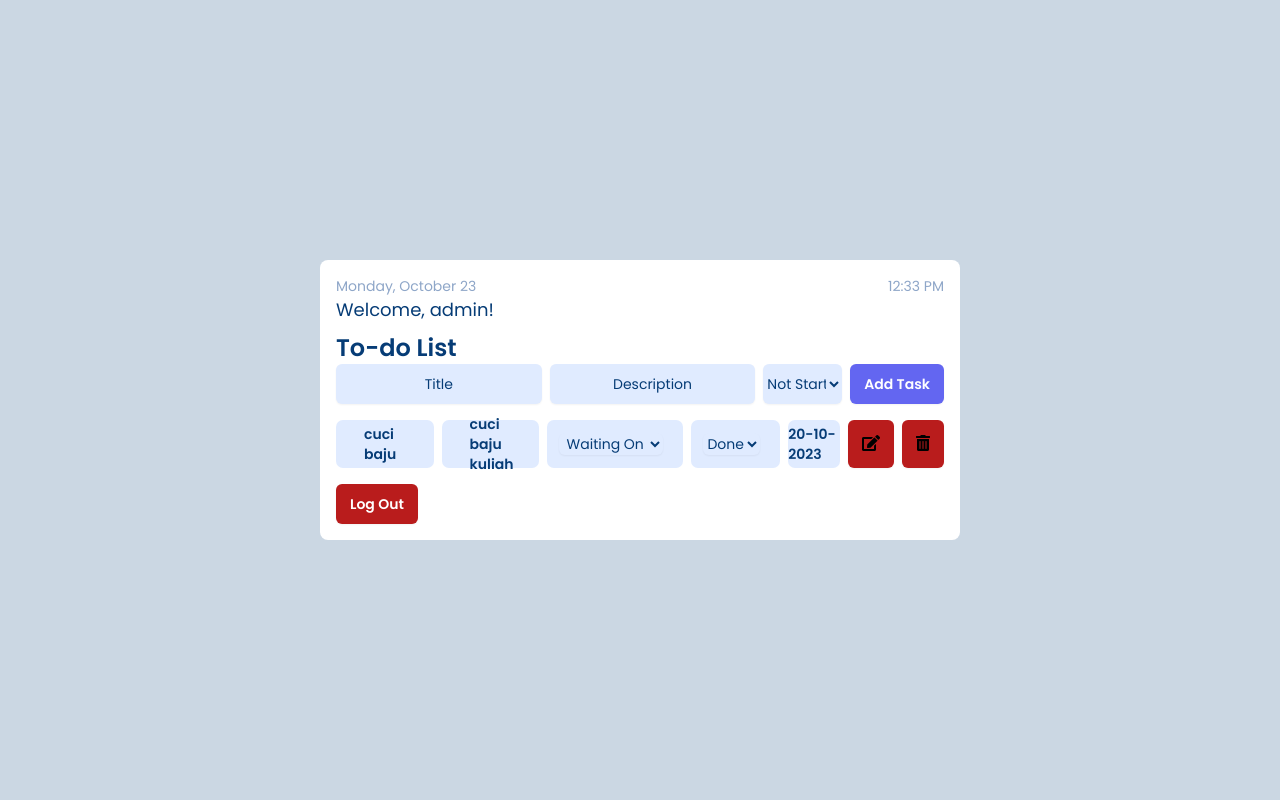
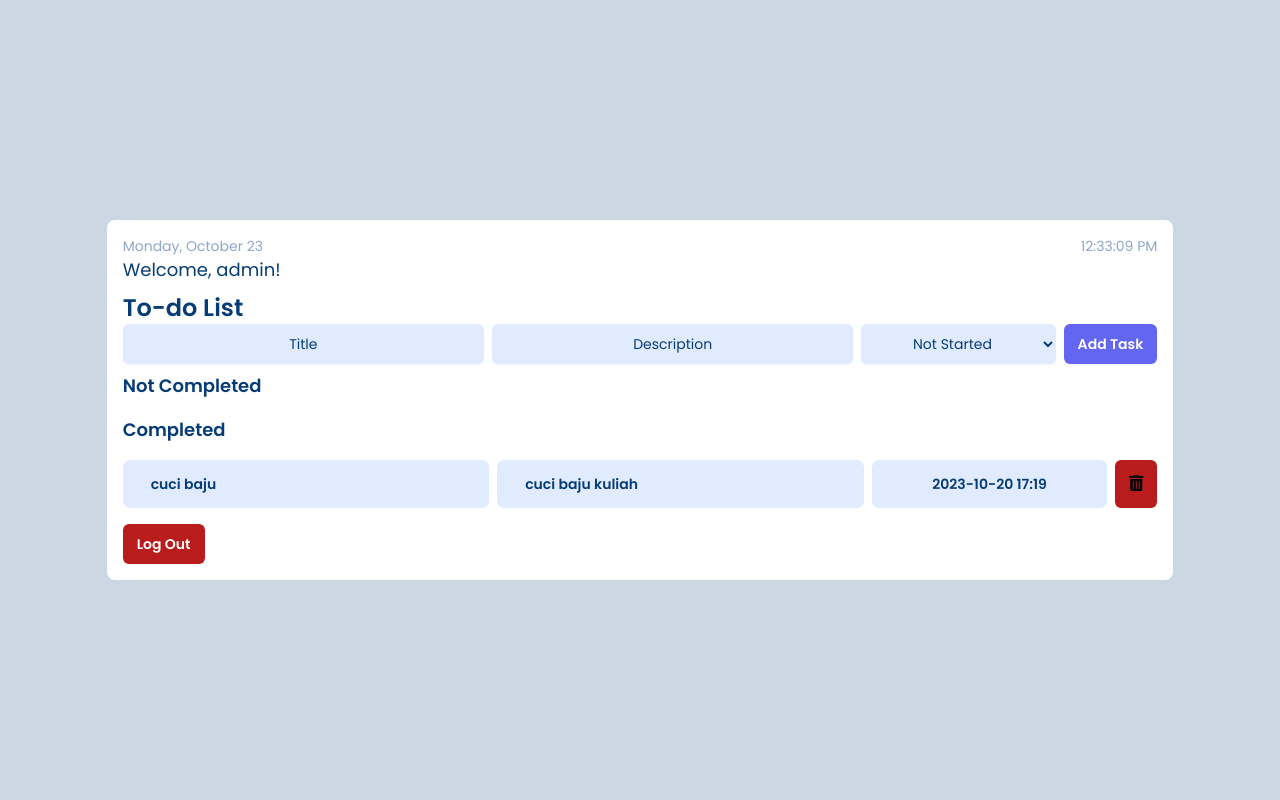
Before and after one commit to batarah07d0/Task-Tracker, a PHP site: page /task_tracker.php in a window 1280 px wide. Run offline with PHP 8.4, Linux system fonts and the light colour scheme; a user stored in the database is signed in; data comes from the database, SQL or seed files in the repository; some libraries are stand-ins or nearby versions.

```diff
--- a/add_task.php
+++ b/add_task.php
@@ -9,8 +9,9 @@ if ($_SERVER['REQUEST_METHOD'] === 'POST') {
     $judul = $_POST['judul'];
     $deskripsi = $_POST['deskripsi'];
     $progress = $_POST['progress'];
-    $status = "Not Completed"; // Status default
+    $status = "";
     $time = date('Y-m-d H:i:s'); // Format waktu ke dalam string sesuai dengan format TIMESTAMP
+
 
     $sql = "INSERT INTO task (user_id, judul, deskripsi, progress, status, time) VALUES (?, ?, ?, ?, ?, ?)";
     $stmt = $pdo->prepare($sql);
--- a/login_process.php
+++ b/login_process.php
@@ -5,7 +5,7 @@ require_once ('db.php');
 $username = $_POST['username'];
 $password = $_POST['password'];
 
-// Sanitize and validate user input
+
 $username = filter_input(INPUT_POST, 'username', FILTER_SANITIZE_FULL_SPECIAL_CHARS);
 $password = filter_input(INPUT_POST, 'password', FILTER_SANITIZE_FULL_SPECIAL_CHARS);
 
--- a/task_tracker.php
+++ b/task_tracker.php
@@ -22,8 +22,9 @@ $tasks = $stmt->fetchAll(PDO::FETCH_ASSOC);
     <link rel="stylesheet" href="task_tracker.css">
     <link rel="stylesheet" href="https://cdnjs.cloudflare.com/ajax/libs/font-awesome/5.15.3/css/all.min.css">
     <script src="https://cdn.tailwindcss.com"></script>
+    <script src="https://cdnjs.cloudflare.com/ajax/libs/jquery/3.7.1/jquery.min.js" integrity="sha512-v2CJ7UaYy4JwqLDIrZUI/4hqeoQieOmAZNXBeQyjo21dadnwR+8ZaIJVT8EE2iyI61OV8e6M8PP2/4hpQINQ/g==" crossorigin="anonymous" referrerpolicy="no-referrer"></script>
     <script>
-    function updateDateTime() {
+        function updateDateTime() {
         var setdate = document.querySelector(".set_date");
         var settime = document.querySelector(".set_time");
 
@@ -41,12 +42,13 @@ $tasks = $stmt->fetchAll(PDO::FETCH_ASSOC);
 
         var hours = currentDate.getHours();
         var minutes = currentDate.getMinutes();
+        var seconds = currentDate.getSeconds();
         var amOrPm = hours >= 12 ? "PM" : "AM";
 
         // Convert 24-hour format to 12-hour format
         hours = (hours % 12) || 12;
 
-        var time = hours + ":" + (minutes < 10 ? "0" : "") + minutes + " " + amOrPm;
+        var time = hours + ":" + (minutes < 10 ? "0" : "") + minutes + ":" + (seconds < 10 ? "0" : "") + seconds + " " + amOrPm;
         settime.innerHTML = time;
     }
 
@@ -57,7 +59,7 @@ $tasks = $stmt->fetchAll(PDO::FETCH_ASSOC);
 
 <body>
     <div class="flex justify-center items-center min-h-screen bg-[#cbd7e3]">
-        <div class="h-auto  w-6/12 bg-white rounded-lg p-4">
+        <div class="h-auto  w-10/12 bg-white rounded-lg p-4">
             <div class="mt-0 text-sm text-[#8ea6c8] flex justify-between items-center">
                 <p class="set_date"></p>
                 <p class="set_time"></p>
@@ -68,8 +70,8 @@ $tasks = $stmt->fetchAll(PDO::FETCH_ASSOC);
                 <div class="add-items flex">
                     <input name="judul" type="text"
                         class="text-center min-w-0 flex-auto rounded-md bg-[#e0ebff] mr-2 placeholder-[#063c76] text-[#063c76] shadow-sm sm:text-sm sm:leading-6"
-                        placeholder="Title" required>
-                    <input name="deskripsi" type="text"
+                        placeholder="Title"  required>
+                    <input name="deskripsi"  type="text"
                         class="text-center min-w-0 flex-auto rounded-md bg-[#e0ebff] mr-2 placeholder-[#063c76] text-[#063c76] shadow-sm sm:text-sm sm:leading-6"
                         placeholder="Description">
                     <select
@@ -77,22 +79,24 @@ $tasks = $stmt->fetchAll(PDO::FETCH_ASSOC);
                         name="progress">
                         <option
                             class="text-[#063c76] text-center min-w-0 flex-auto rounded-md bg-[#e0ebff] mr-2 shadow-sm sm:text-sm sm:leading-6"
-                            value="Not Started">Not Started</option>
+                            value="1">Not Started</option>
                         <option
                             class="text-center min-w-0 flex-auto rounded-md bg-[#e0ebff] mr-2 shadow-sm sm:text-sm sm:leading-6"
-                            value="On Progress">On Progress</option>
+                            value="2">On Progress</option>
                         <option
                             class="text-center min-w-0 flex-auto rounded-md bg-[#e0ebff] mr-2 shadow-sm sm:text-sm sm:leading-6"
-                            value="Waiting On">Waiting On</option>
+                            value="3">Waiting On</option>
                     </select>
                     <button type="submit"
                         class="flex-none rounded-md bg-indigo-500 px-3.5 py-2.5 text-sm font-semibold text-white shadow-sm hover:bg-indigo-400 focus-visible:outline focus-visible:outline-2 focus-visible:outline-offset-2 focus-visible:outline-indigo-500">Add
                         Task</button>
                 </div>
             </form>
+            <h3 class="text-lg font-semibold text-[#063c76] mt-2">Not Completed</h3>
+            <ul class="mt-0 my-4 notcomp">
+                <?php foreach ($tasks as $task) : ?>
+                    <?php if ($task['status'] == 0) : ?>
 
-            <ul class="my-4 ">
-                <?php foreach ($tasks as $task) : ?>
                 <li class=" mt-4" id="1">
                     <div class="flex gap-2">
                         <div class="w-9/12 h-12 bg-[#e0ebff] rounded-[7px] flex justify-start items-center px-3">
@@ -101,36 +105,19 @@ $tasks = $stmt->fetchAll(PDO::FETCH_ASSOC);
                         <div class="w-9/12 h-12 bg-[#e0ebff] rounded-[7px] flex justify-start items-center px-3">
                             <p class="text-sm ml-4 text-[#063c76] font-semibold"><?= $task['deskripsi'] ?></p>
                         </div>
-                        <div class="w-2/4 h-12 bg-[#e0ebff] rounded-[7px] flex justify-start items-center px-3">
-                            <select
-                                class="text-[#063c76] text-center min-w-0 flex-auto rounded-md bg-[#e0ebff] mr-2 shadow-sm sm:text-sm sm:leading-6"
-                                name="progress">
-                                <option class=" text-[#063c76] text-center min-w-0 flex-auto rounded-md bg-[#e0ebff] mr-2
-                                shadow-sm sm:text-sm sm:leading-6" value="0"
-                                    <?= ($task['progress'] === 0) ? ' selected' : '' ?>>Not Started
-                                </option>
-                                <option
-                                    class="text-center min-w-0 flex-auto rounded-md bg-[#e0ebff] mr-2 shadow-sm sm:text-sm sm:leading-6"
-                                    value="1" <?= ($task['progress'] === 1) ? ' selected' : '' ?>>On Progress
-                                </option>
-                                <option
-                                    class="text-center min-w-0 flex-auto rounded-md bg-[#e0ebff] mr-2 shadow-sm sm:text-sm sm:leading-6"
-                                    value="2" <?= ($task['progress'] === 2) ? ' selected' : '' ?>>Waiting On
-                                </option>
-                            </select>
+                        <div class="w-2/4 h-12 bg-[#e0ebff] rounded-[7px] flex justify-start items-center px-3  ">
+                        <p class="text-sm ml-4 text-[#063c76] font-semibold"><?php if ($task['progress'] == 1) {echo "Not yet started";} elseif ($task['progress'] == 2) { echo "On progress";} elseif ($task['progress'] == 3) {echo "Waiting on";} else {echo "Unknown";}?></p>
                         </div>
-                        <div class="w-1/4 h-12 bg-[#e0ebff] rounded-[7px] flex justify-start items-center px-3">
-                            <select
-                                class="text-[#063c76] text-center min-w-0 flex-auto rounded-md bg-[#e0ebff] mr-2 shadow-sm sm:text-sm sm:leading-6"
-                                name="status">
-                                <option
-                                    class="text-center min-w-0 flex-auto rounded-md bg-[#e0ebff] mr-2 shadow-sm sm:text-sm sm:leading-6"
-                                    value="2" <?= ($task['status'] === 1) ? ' selected' : '' ?>>Done
-                                </option>
-                            </select>
+                        <span class="w-2/4 h-12 bg-[#e0ebff] rounded-[7px] flex justify-center text-sm text-[#063c76] font-semibold items-center"><?= date('Y-m-d H:i', strtotime($task['time'])) ?></span>
+                        <div>
+                            <form method="post" action="markasdone.php?task_id=<?= $task['task_id'] ?>" >
+                                <button type="submit"
+                                    class="flex-none rounded-md bg-red-700 px-3.5 h-12 shadow-sm hover:bg-red-800 check">
+                                    <i class="fas fa-check"></i>
+                                </button>
+                            </form>
                         </div>
-                        <span
-                            class="w-2/4 h-12 bg-[#e0ebff] rounded-[7px] flex justify-center text-sm text-[#063c76] font-semibold items-center "><?= date('d-m-Y', strtotime($task['time'])) ?></span>
+
                         <div>
                             <form method="post" action="edit_task.php?task_id=<?= $task['task_id'] ?>">
                                 <button type="submit"
@@ -149,8 +136,36 @@ $tasks = $stmt->fetchAll(PDO::FETCH_ASSOC);
                         </div>
                     </div>
                 </li>
+                <?php endif; ?>
                 <?php endforeach; ?>
             </ul>
+            <h3 class="text-lg font-semibold text-[#063c76]">Completed</h3>
+            <ul class="my-4 comp">
+                <?php foreach ($tasks as $task) : ?>
+                <?php if ($task['status'] == 1) : ?>
+                <li class=" mt-4" id="1">
+                    <div class="flex gap-2">
+                        <div class="w-9/12 h-12 bg-[#e0ebff] rounded-[7px] flex justify-start items-center px-3">
+                            <p class="text-sm ml-4 text-[#063c76] font-semibold"><?= $task['judul'] ?></p>
+                        </div>
+                        <div class="w-9/12 h-12 bg-[#e0ebff] rounded-[7px] flex justify-start items-center px-3">
+                            <p class="text-sm ml-4 text-[#063c76] font-semibold"><?= $task['deskripsi'] ?></p>
+                        </div>
+                       <span class="w-2/4 h-12 bg-[#e0ebff] rounded-[7px] flex justify-center text-sm text-[#063c76] font-semibold items-center"><?= date('Y-m-d H:i', strtotime($task['time'])) ?></span>
+                        <div>
+                            <a href="delete_task.php?task_id=<?= $task['task_id'] ?>">
+                                <button type="button"
+                                    class="flex-none rounded-md bg-red-700 px-3.5 h-12 shadow-sm hover:bg-red-800"><i
+                                        class="fas fa-trash-alt"></i>
+                                </button>
+                            </a>
+                        </div>
+                    </div>
+                </li>
+                <?php endif; ?>
+            <?php endforeach; ?>
+            </ul>
+
             <form method="post" action="logout.php">
                 <button type="submit"
                     class="flex-none rounded-md bg-red-700 px-3.5 py-2.5 text-sm font-semibold text-white shadow-sm hover:bg-red-800">
@@ -160,6 +175,35 @@ $tasks = $stmt->fetchAll(PDO::FETCH_ASSOC);
 
         </div>
     </div>
+
+    <script type="text/javascript">
+         $(document).ready(function() {
+        $(".notcomp .task button.check").click(function() {
+            var task = $(this).parent();
+            task.fadeOut(function() {
+                $(".comp").append(task);
+                task.fadeIn();
+                $(this).remove();
+            });
+        });
+
+        $(".notcomp .task button.delete").click(function() {
+            var task = $(this).parent();
+            task.fadeOut(function() {
+                task.remove();
+            });
+        });
+
+        $(".comp .task button.delete").click(function() {
+            var task = $(this).parent();
+            task.fadeOut(function() {
+                task.remove();
+            });
+        });
+    });
+
+    </script>
+
 </body>
 
 </html>
```
Also changed, not shown: db.php (+8 -1 lines), edit_task.php (+47 -7 lines), index.php (+4 -4 lines), markasdone.php (+1 -9 lines).
